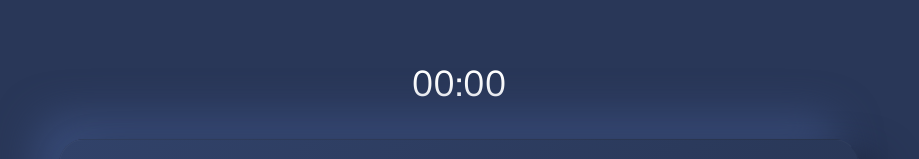
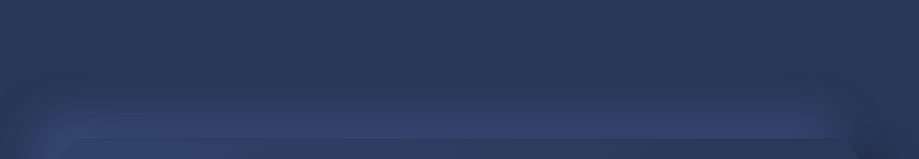
Before and after one commit to LeszekKicior/minesweeper, a Vue app: page / in a window 1280 px wide. Shown: the top 159 px of the page, without its empty margins (181-1100 px from the left). Built offline with nearby package versions, Linux system fonts and the light colour scheme.

Commit message:
Timer now only appears when playing

```diff
--- a/src/components/MineSweeper.vue
+++ b/src/components/MineSweeper.vue
@@ -13,7 +13,7 @@
         <BaseButton @click="returnToMenu">Wróć do menu</BaseButton>
       </BaseModal>
 
-      <MineSweeperTimer :timer="timer.duration"/>
+      <MineSweeperTimer :timer="timer.duration" :style="{opacity: playing?1:0}"/>
       <div class="content">
           <MineSweeperBoard v-show="display.board"
                             :height="height"
--- a/src/components/MineSweeperTimer.vue
+++ b/src/components/MineSweeperTimer.vue
@@ -37,5 +37,6 @@ export default {
   .timer{
     font-size: 36px;
     margin-bottom: 30px;
+    transition: 150ms ease opacity;
   }
 </style>
```
